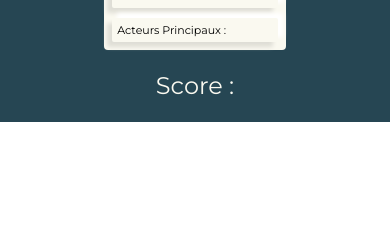
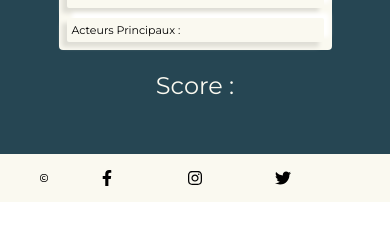
Before and after one commit to SbirLobo/Blurtest, a React (Vite) app in the folder frontend/: page / in a window 390 px wide. Shown: the part 529-770 px from the top of the page. Built offline with nearby package versions, Linux system fonts and the light colour scheme; no server answers.

Commit message:
add blur repeat and fix

```diff
--- a/frontend/src/App.css
+++ b/frontend/src/App.css
@@ -71,6 +71,7 @@ input[type="checkbox"]:checked ~ span:nth-of-type(3) {
   .menu {
     transform: translateY(-110%);
     transition: transform 0.4s ease-out;
+    z-index: 5;
   }
   .active {
     transform: translate(0);
@@ -83,6 +84,10 @@ input[type="checkbox"]:checked ~ span:nth-of-type(3) {
     text-align: left;
     width: 12rem;
     border-right: 1px solid white;
+  }
+
+  footer {
+    z-index: 6;
   }
 
   .neumorphResponse {
--- a/frontend/src/App.jsx
+++ b/frontend/src/App.jsx
@@ -24,6 +24,7 @@ function App() {
   const API = `https://api.themoviedb.org/3/discover/movie?api_key=7d7003faa5a830e64ad23a79fc1e7657&language=fr-FR&sort_by=vote_count.desc&include_adult=false&page=${randomPage}`;
   const [movie, setMovie] = useState({});
   const [credits, setCredits] = useState({});
+  const [blurAnimation, setBlurAnimation] = useState("affiche");
 
   /* Question suivante */
   const [next, setNext] = useState(false);
@@ -42,6 +43,7 @@ function App() {
 
         setMovie(movieResponse.data.results[randomFilm]);
         setCredits(creditsResponse.data);
+        setBlurAnimation("affiche");
       });
     });
   }, [next]);
@@ -58,13 +60,14 @@ function App() {
     <div className="bg-primary flex flex-col justify-center items-center font-montserrat md:h-screen">
       <Header />
       <NavBar />
-      <div className="md:flex md:flex-row md:justify-center gap-10 xl:ml-[191px]">
-        <CardFilm testarr={movie} />
+      <div className="w-full xl:w-auto md:flex md:flex-row md:justify-center gap-10 xl:ml-[191px]">
+        <CardFilm testarr={movie} blurAnimation={blurAnimation} />
         <div className="flex flex-col justify-end items-center">
           <UserResponse
             next={next}
             setNext={setNext}
             handleSubmit={handleSubmit}
+            setBlurAnimation={setBlurAnimation}
           />
           <ApiAnswers
             filmTitle={filmTitle}
--- a/frontend/src/components/CardFilm.jsx
+++ b/frontend/src/components/CardFilm.jsx
@@ -1,13 +1,13 @@
 import PropTypes from "prop-types";
 
-function CardFilm({ testarr }) {
+function CardFilm({ testarr, blurAnimation }) {
   return (
     <div className="cardfilm md:mt-0">
       <h3 className="cardfilmTitle h-7 md:text-2xl mb-10">Theme</h3>
 
-      <div className=" mt-3 mb-2 overflow-hidden rounded ">
+      <div className=" mt-3 mb-2 overflow-hidden rounded xl:w-[400px]">
         <img
-          className=" affiche w-52 rounded md:w-80 md:mt-0 "
+          className={`${blurAnimation} w-52 rounded md:w-80 md:mt-0 xl:w-fit`}
           src={`https://image.tmdb.org/t/p/w500${testarr.poster_path}`}
           alt="affiche film"
         />
@@ -20,6 +20,7 @@ CardFilm.propTypes = {
   testarr: PropTypes.shape({
     poster_path: PropTypes.string.isRequired,
   }).isRequired,
+  blurAnimation: PropTypes.string.isRequired,
 };
 
 export default CardFilm;
--- a/frontend/src/components/Footer.jsx
+++ b/frontend/src/components/Footer.jsx
@@ -1,6 +1,6 @@
 function Footer() {
   return (
-    <footer className="bg-secondary w-full h-12 justify-around items-center absolute bottom-0 hidden md:flex">
+    <footer className="bg-secondary w-full h-12 justify-around items-center md:absolute bottom-0 flex">
       <div className="absolute left-10">
         <img src="./src/assets/copyright.svg" alt="Copyright" className="h-2" />
       </div>
--- a/frontend/src/components/Score.jsx
+++ b/frontend/src/components/Score.jsx
@@ -1,6 +1,6 @@
 function Score() {
   return (
-    <div>
+    <div className="mb-8">
       <p className="text-2xl text-secondary mb-5 flex justify-center">
         Score :
       </p>
--- a/frontend/src/components/UserResponse.jsx
+++ b/frontend/src/components/UserResponse.jsx
@@ -2,7 +2,7 @@ import PropTypes from "prop-types";
 import React, { useState, useEffect } from "react";
 import arrow from "../assets/chevron-forward-outline.svg";
 
-function UserResponse({ next, setNext, handleSubmit }) {
+function UserResponse({ next, setNext, handleSubmit, setBlurAnimation }) {
   const [timeLeft, setTimeLeft] = useState(5);
 
   useEffect(() => {
@@ -18,6 +18,7 @@ function UserResponse({ next, setNext, handleSubmit }) {
 
   const handleClick = () => {
     setNext(!next);
+    setBlurAnimation();
   };
 
   return (
@@ -58,6 +59,7 @@ function UserResponse({ next, setNext, handleSubmit }) {
 UserResponse.propTypes = {
   next: PropTypes.bool.isRequired,
   setNext: PropTypes.func.isRequired,
+  setBlurAnimation: PropTypes.func.isRequired,
   handleSubmit: PropTypes.func.isRequired,
 };
 
```
